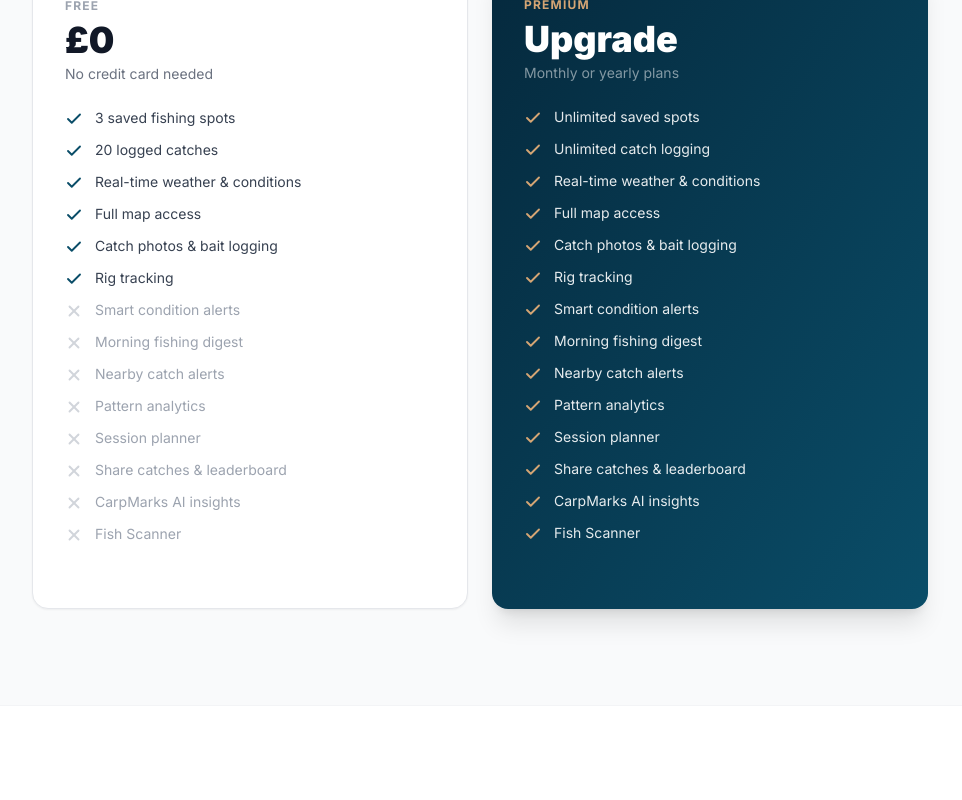
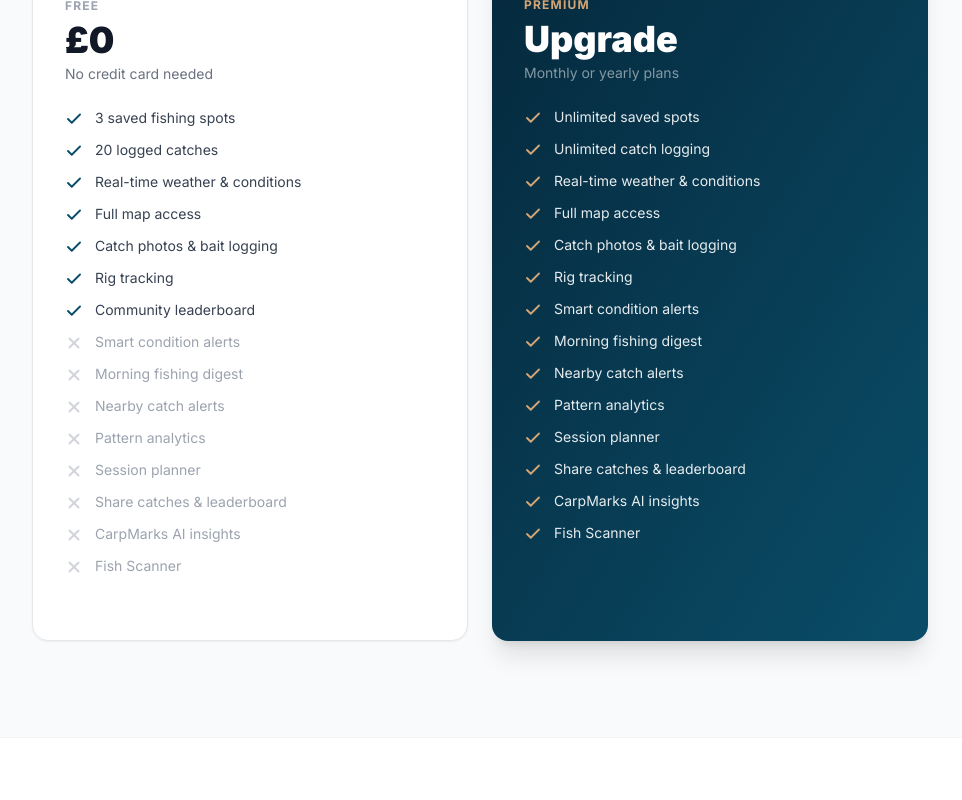
Before and after one commit to jasminamilosheska95/CarpMarks-website, a Next.js app: page /download in a window 1280 px wide. Shown: the part 1159-1959 px from the top of the page, without its empty margins (160-1122 px from the left). Built offline with nearby package versions, Linux system fonts and the light colour scheme.

Commit message:
Fixed issues

```diff
--- a/src/app/download/page.tsx
+++ b/src/app/download/page.tsx
@@ -224,6 +224,7 @@ export default function DownloadPage() {
                   'Full map access',
                   'Catch photos & bait logging',
                   'Rig tracking',
+                  'Community leaderboard',
                 ].map((f) => (
                   <li key={f} className="flex items-start gap-3 text-sm text-gray-700">
                     <CheckIcon />
```
